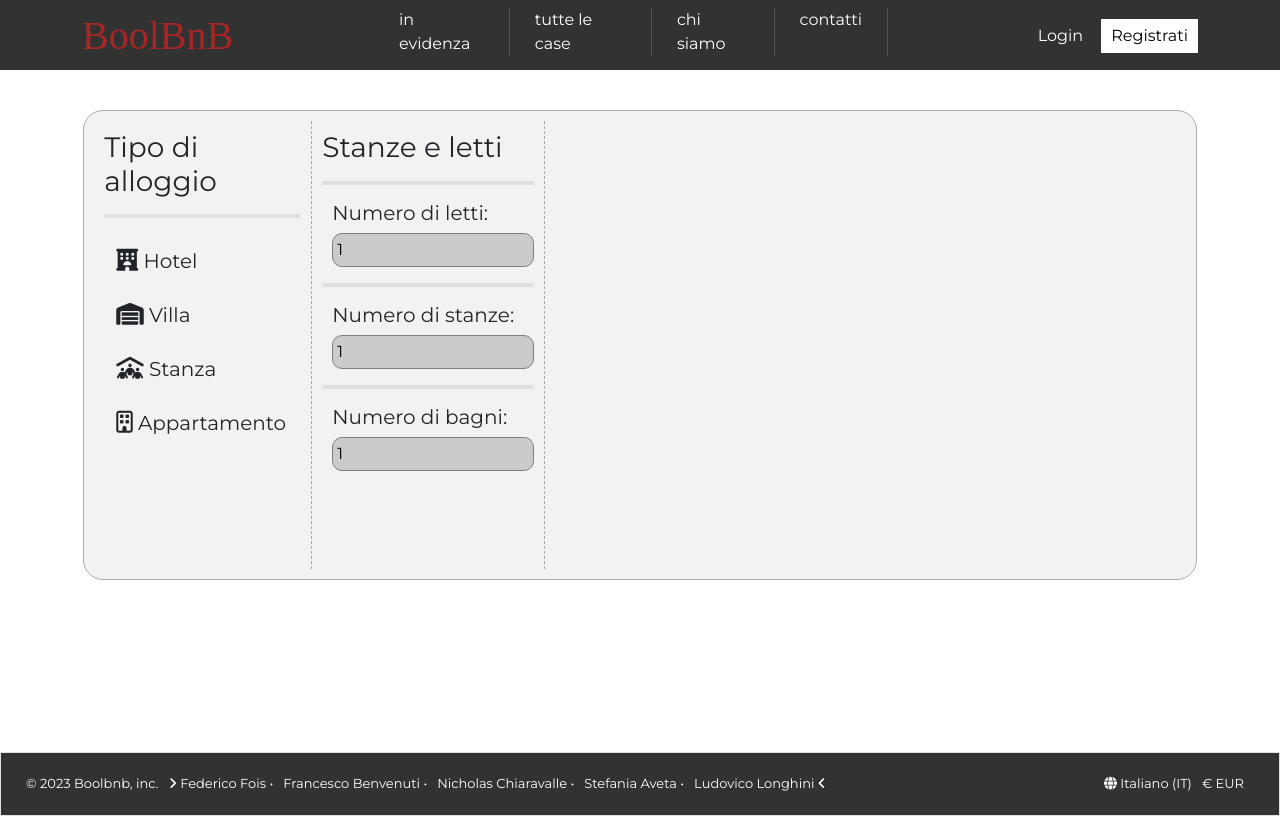
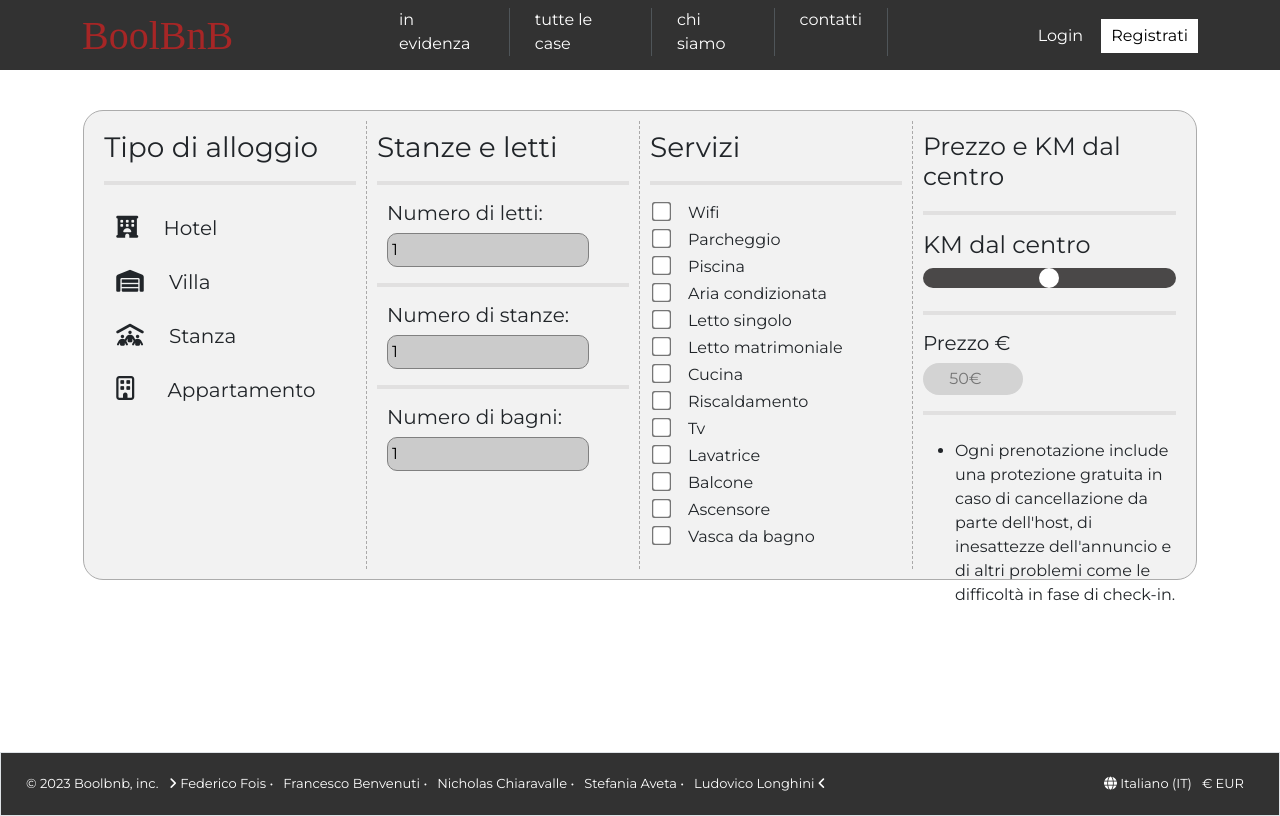
Before and after one commit to Chiaravalle04/boolbnb-fe, a Vue app: page /searched-apartments in a window 1280 px wide. Built offline with nearby package versions, Linux system fonts and the light colour scheme; a web font is replaced by a local one.

Commit message:
progress ricerca avanzata

```diff
--- a/src/pages/AppHome.vue
+++ b/src/pages/AppHome.vue
@@ -232,7 +232,7 @@ export default {
 </script>
 
 <template>
-    <LoaderVue v-if="loading"/>
+    <LoaderVue v-if="loading" />
 
     <main v-else class="overflow-x-hidden">
         <div class="jumbotron">
@@ -247,8 +247,10 @@ export default {
                 <div class="row h-50 test pb-5">
                     <div class="col-6">
                         <div class="searchBox position-relative rounded-5">
-                            <input v-model="searchApartment" type="search" class="searchBar w-100 py-2 px-3 rounded-5" placeholder="Cerca destinazioni...">
-                            <a href="#" class="iconSearch px-4 position-absolute end-0 top-0 bottom-0 text-white d-flex align-items-center rounded-5">
+                            <input v-model="searchApartment" type="search" class="searchBar w-100 py-2 px-3 rounded-5"
+                                placeholder="Cerca destinazioni...">
+                            <a href="#"
+                                class="iconSearch px-4 position-absolute end-0 top-0 bottom-0 text-white d-flex align-items-center rounded-5">
                                 <i class="fa-solid fa-magnifying-glass"></i>
                             </a>
                         </div>
@@ -373,20 +375,13 @@ export default {
                     </div>
                 </div>
 
-                <swiper
-                :slidesPerView="4"
-                :spaceBetween="20"
-                :centeredSlides="false"
-                :autoplay="{
+                <swiper :slidesPerView="4" :spaceBetween="20" :centeredSlides="false" :autoplay="{
                         delay: 2500,
                         disableOnInteraction: false,
-                }"
-                :navigation="true"
-                :modules="modules"
-                class="mySwiper p-4"
-            >
+                    }" :navigation="true" :modules="modules" class="mySwiper p-4">
                     <swiper-slide v-for="index in filtredApartment">
-                        <router-link :to="{ name: 'app-show-apartments', params: {slug: index.slug} }" class="text-decoration-none h-100">
+                        <router-link :to="{ name: 'app-show-apartments', params: { slug: index.slug } }"
+                            class="text-decoration-none h-100">
                             <div class="myCard">
                                 <div class="cardCover">
                                     <img src="../../public/paesaggio-2.jpeg" class="w-100 h-100" alt="">
@@ -442,6 +437,7 @@ export default {
         display: flex;
         align-items: end;
     }
+
     .searchBar {
         background-color: var(--bg-color);
         line-height: 35px;
@@ -450,7 +446,7 @@ export default {
         outline: none;
     }
 
-            .iconSearch{
+    .iconSearch {
         background-color: var(--link-color);
         text-decoration: none;
 
@@ -491,39 +487,42 @@ export default {
     text-align: center;
     font-weight: bold;
 }
+
 .main-title-2 {
     color: var(--bg-color);
     text-align: center;
     font-weight: bold;
 }
 
-    .mySwiper{
+.mySwiper {
     background-color: var(--bg-color);
 }
-    .myCard{
-        box-shadow: 1px 3px 15px -4px rgba(0,0,0,0.15);
+
+.myCard {
+    box-shadow: 1px 3px 15px -4px rgba(0, 0, 0, 0.15);
     color: black !important;
     border-radius: 10px;
     overflow: hidden;
     background-color: #fff;
     height: 280px;
 
-        .cardCover{
+    .cardCover {
         height: 200px;
         overflow: hidden;
 
-            img{
+        img {
             object-fit: cover;
         }
     }
-        .cardInfo{
+
+    .cardInfo {
         padding: 10px;
     }
 
-        &:hover{
+    &:hover {
         transform: scale(1.035);
 
-        img{
+        img {
             transform: scale(1.1);
         }
     }
@@ -534,7 +533,7 @@ export default {
 }
 
 .mySwiper {
-    border: 1px solid lightgray;
+    //border: 1px solid lightgray;
     background-color: var(--bg-color);
 }
 
--- a/src/pages/AppSearchedApartments.vue
+++ b/src/pages/AppSearchedApartments.vue
@@ -20,28 +20,28 @@ export default {
                 <div class="struttura-alloggio">
                     <div>
                         <div class="icona-appartamento">
-                            <i class="fa-solid fa-hotel"></i>
+                            <i class="fa-solid fa-hotel hotel"></i>
                             <span class="nome-appartamento">
                                 Hotel
                             </span>
                         </div>
 
                         <div class="icona-appartamento">
-                            <i class="fa-solid fa-warehouse"></i>
+                            <i class="fa-solid fa-warehouse villa "></i>
                             <span class="nome-appartamento">
                                 Villa
                             </span>
                         </div>
 
                         <div class="icona-appartamento">
-                            <i class="fa-solid fa-people-roof"></i>
+                            <i class="fa-solid fa-people-roof stanza"></i>
                             <span class="nome-appartamento">
                                 Stanza
                             </span>
                         </div>
 
                         <div class="icona-appartamento">
-                            <i class="fa-regular fa-building"></i>
+                            <i class="fa-regular fa-building appartamento"></i>
                             <span class="nome-appartamento">
                                 Appartamento
                             </span>
@@ -70,9 +70,94 @@ export default {
                     </div>
                 </div>
             </div>
-            <div class="stanze-letti"></div>
-            <div class="price"></div>
-            <div></div>
+            <div class="servizi-placeholder">
+                <h3>Servizi</h3>
+                <hr>
+                <!-- <h6>Servizi essenziali</h6> -->
+                <div class="servizi-essenziali">
+
+                    <div>
+                        <input type="checkbox" id="Wi-Fi" name="Wi-Fi" value="wifi">
+                        <label for="Wi-Fi">Wifi</label>
+                    </div>
+                    <div>
+                        <input type="checkbox" id="Parcheggio" name="Parcheggio" value="Parcheggio">
+                        <label for="Parcheggio">Parcheggio</label>
+                    </div>
+                    <div>
+                        <input type="checkbox" id="Piscina" name="Piscina" value="Piscina">
+                        <label for="Piscina">Piscina</label>
+                    </div>
+                    <div>
+                        <input type="checkbox" id="Aria condizionata" name="Aria condizionata" value="Aria condizionata">
+                        <label for="Aria condizionata">Aria condizionata</label>
+                    </div>
+                    <div>
+                        <input type="checkbox" id="Letto singolo" name="Letto singolo" value="Letto singolo">
+                        <label for="Letto singolo">Letto singolo</label>
+                    </div>
+                    <div>
+                        <input type="checkbox" id="Letto matrimoniale" name="Letto matrimoniale" value="Letto matrimoniale">
+                        <label for="Letto matrimoniale">Letto matrimoniale</label>
+                    </div>
+                    <div>
+                        <input type="checkbox" id="Cucina" name="Cucina" value="Cucina">
+                        <label for="Cucina">Cucina</label>
+                    </div>
+                    <div>
+                        <input type="checkbox" id="Riscaldamento" name="Riscaldamento" value="Riscaldamento">
+                        <label for="Riscaldamento">Riscaldamento</label>
+                    </div>
+                    <div>
+                        <input type="checkbox" id="Tv" name="Tv" value="Tv">
+                        <label for="Tv">Tv</label>
+                    </div>
+                    <div>
+                        <input type="checkbox" id="Lavatrice" name="Lavatrice" value="Lavatrice">
+                        <label for="Lavatrice">Lavatrice</label>
+                    </div>
+                    <div>
+                        <input type="checkbox" id="Balcone" name="Balcone" value="Balcone">
+                        <label for="Balcone">Balcone</label>
+                    </div>
+                    <div>
+                        <input type="checkbox" id="Ascensore" class="ascensore" name="Ascensore" value="Ascensore">
+                        <label for="Ascensore">Ascensore</label>
+                    </div>
+                    <div>
+                        <input type="checkbox" id="Vasca da bagno" name="Vasca da bagno" value="Vasca da bagno">
+                        <label for="Vasca da bagno">Vasca da bagno</label>
+                    </div>
+
+
+                </div>
+
+
+            </div>
+            <div class="price-km">
+                <h3>Prezzo e KM dal centro</h3>
+                <hr>
+                <div>
+                    <label for="input-range">
+                        <h4>KM dal centro</h4>
+                    </label><br>
+                    <input id="numero" min="50" max="300" step="1" type="range">
+                </div>
+                <hr>
+                <div>
+                    <h5>Prezzo €</h5>
+                    <input type="number" min="50" placeholder="50€" class="input_number">
+                </div>
+                <hr>
+                <div>
+                    <ul class="py-2">
+                        <li>
+                            Ogni prenotazione include una protezione gratuita in caso di cancellazione da parte dell'host,
+                            di inesattezze dell'annuncio e di altri problemi come le difficoltà in fase di check-in.
+                        </li>
+                    </ul>
+                </div>
+            </div>
         </div>
 
     </main>
@@ -82,6 +167,7 @@ export default {
 main {
     height: 79vh;
 }
+
 
 .ricerca-avanzata {
     border: 1px solid rgb(172, 172, 172);
@@ -118,8 +204,8 @@ hr {
 .icona-appartamento {
     padding: 12px;
 
-    i {
-        font-size: 22px;
+    >.nome-appartamento {
+        margin-left: 20px;
     }
 
     &:hover {
@@ -133,6 +219,17 @@ hr {
         font-size: 20px;
         cursor: pointer;
     }
+}
+
+.hotel,
+.villa,
+.stanza {
+    font-size: 22px;
+}
+
+.appartamento {
+    margin-right: 8px;
+    font-size: 24px;
 }
 
 .servizi {
@@ -154,4 +251,72 @@ hr {
     padding: 4px;
     background-color: #cbcbcb;
 }
+
+.servizi-placeholder,
+.price {
+    border-right: 1px dashed rgb(170, 169, 169);
+    padding: 10px;
+}
+
+.servizi-essenziali {
+    // border: 1px solid black;
+    width: 100%;
+    height: 340px;
+
+    >div {
+        padding-left: 5px;
+    }
+
+    >div>label {
+        margin-left: 10px;
+        font-size: 16px;
+        margin-bottom: 3px;
+        padding-left: 10px;
+    }
+}
+
+input[type=checkbox] {
+    -webkit-transform: scale(1.5);
+    -ms-transform: scale(1.5);
+    transform: scale(1.5);
+}
+
+.price-km {
+    padding: 10px;
+
+    h3 {
+        font-size: 25px;
+        padding-bottom: 4px;
+    }
+}
+
+
+input[type=range] {
+    -webkit-appearance: none;
+    width: 100%;
+    height: 20px;
+    border-radius: 10px;
+    background-color: rgb(74, 72, 72);
+    outline: none;
+}
+
+input[type=range]::-webkit-slider-thumb {
+    -webkit-appearance: none;
+    height: 20px;
+    width: 20px;
+    border-radius: 50%;
+    background-color: white;
+    cursor: pointer;
+}
+
+.input_number {
+    content: '€';
+    background-color: lightgray;
+    color: black;
+    border-radius: 20px;
+    border: none;
+    width: 100px;
+    padding: 4px;
+    text-align: center;
+}
 </style>
```
Lines whose indentation alone changed are shown as unchanged.
